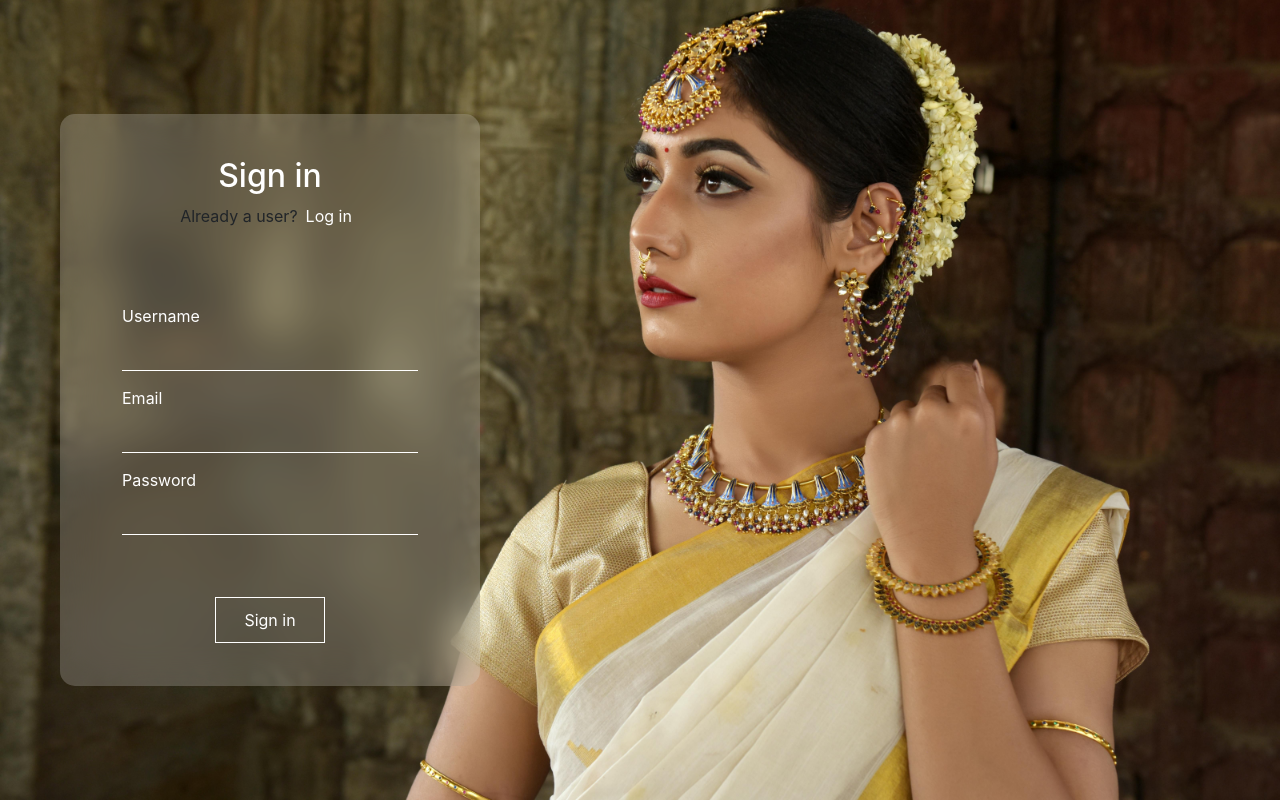
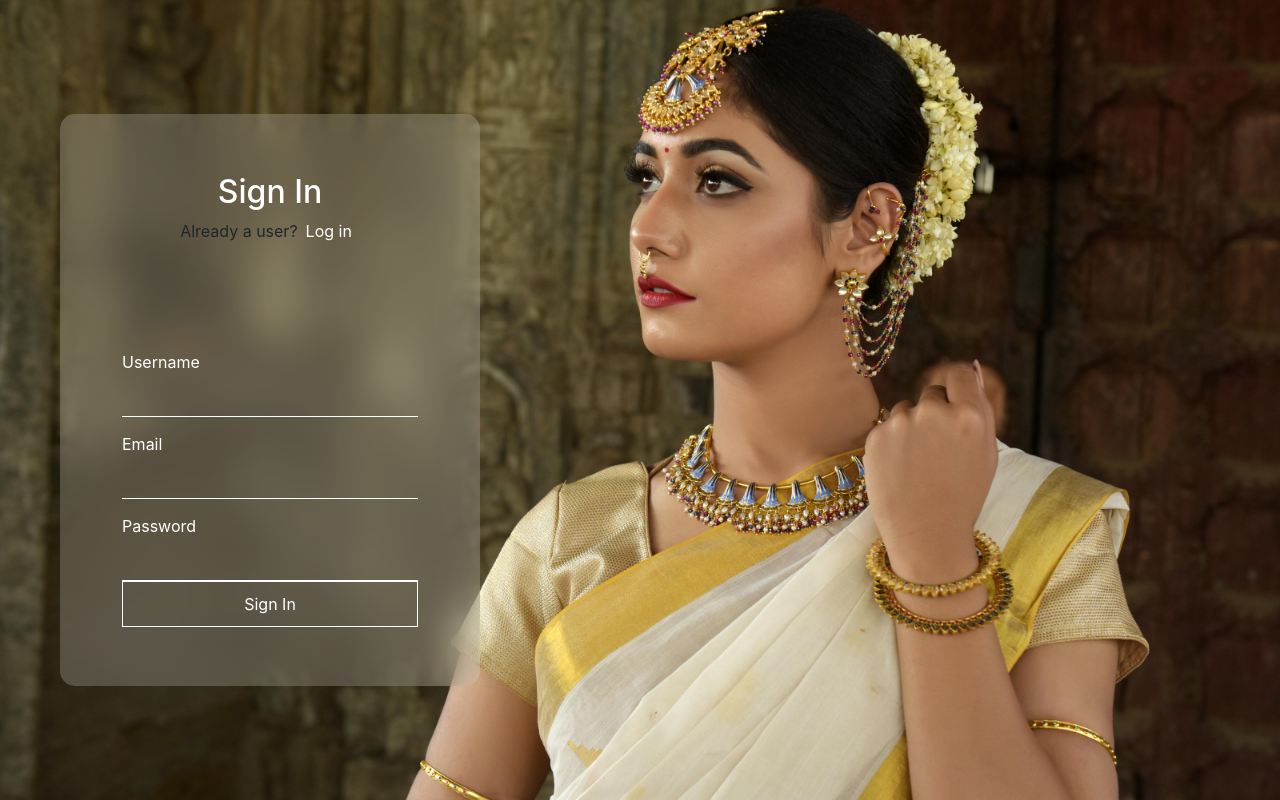
Before and after one commit to Susanta2001/creselle-repo, a React (Create React App) app: page /signin in a window 1280 px wide. Built offline with nearby package versions, Linux system fonts and the light colour scheme; a web font is replaced by a local one.

Commit message:
Added sign in functionality

```diff
--- a/src/components/Signin.jsx
+++ b/src/components/Signin.jsx
@@ -1,39 +1,93 @@
-import React from 'react'
-import '../assets/css/Signin.css'
-import {Link} from 'react-router-dom'
+import React, { useState } from 'react';
+import '../assets/css/Signin.css';
+import { Link, useNavigate } from 'react-router-dom';
+
 function Sign() {
+  const [credentials, setCredentials] = useState({ name: '', email: '', password: '' });
+  const [errorMessage, setErrorMessage] = useState('');
+  const [isLoading, setIsLoading] = useState(false);
+  const navigate = useNavigate();
+
+  const handleChange = (e) => {
+    setCredentials({ ...credentials, [e.target.name]: e.target.value });
+  };
+
+  const handleSubmit = async (e) => {
+    e.preventDefault();
+    setErrorMessage('');
+    setIsLoading(true);
+
+    try {
+      const response = await fetch('http://localhost:5000/api/auth/createuser', {
+        method: 'POST',
+        headers: {
+          'Content-Type': 'application/json',
+        },
+        body: JSON.stringify(credentials),
+      });
+
+      const data = await response.json();
+
+      if (response.ok) {
+        // On successful sign-in, redirect to the login page
+        alert('Account created successfully!');
+        navigate('/login');
+      } else {
+        setErrorMessage(data.error || 'Something went wrong!');
+      }
+    } catch (error) {
+      console.error('Error creating user:', error);
+      setErrorMessage('Failed to create account. Please try again later.');
+    } finally {
+      setIsLoading(false);
+    }
+  };
+
   return (
-    <div className='sign-in-main d-flex align-items-center'>
-        <div className='sign-in-inner d-flex flex-column justify-content-around'>
-            <div className='d-flex justify-content-center flex-column align-items-center'>
-                <h2 style={{ color: 'white' }}
-                > Sign in
-                </h2>
-                <span>
-                    Already a user?<Link to='/login' className='mx-2'>Log in </Link>
-                </span>
-            </div>
-            <div className='d-flex flex-column ' style={{width:'80%', alignSelf:'center'}}>
-            <p className='sl-user'>
-                Username
-            </p>
-            <input type='text'></input>
-            <p className='sl-email'>
-                Email
-            </p>
-            <input type='email'></input>
-            <p className='sl-password'>
-                Password
-            </p>
-            <input type='password'></input>
-            </div>
-            <div className='d-flex justify-content-center flex-column align-items-center'>
-                <button id='signinB'>
-                <a  href="/">Sign in</a>
-                </button>
-            </div>
+    <div className="sign-in-main d-flex align-items-center">
+      <div className="sign-in-inner d-flex flex-column justify-content-around">
+        <div className="d-flex justify-content-center flex-column align-items-center">
+          <h2 style={{ color: 'white' }}>Sign In</h2>
+          <span>
+            Already a user?
+            <Link to="/login" className="mx-2">
+              Log in
+            </Link>
+          </span>
         </div>
+        <form className="d-flex flex-column" onSubmit={handleSubmit} style={{ width: '80%', alignSelf: 'center' }}>
+          <p className="sl-user">Username</p>
+          <input
+            type="text"
+            name="name"
+            value={credentials.name}
+            onChange={handleChange}
+            required
+          />
+          <p className="sl-email">Email</p>
+          <input
+            type="email"
+            name="email"
+            value={credentials.email}
+            onChange={handleChange}
+            required
+          />
+          <p className="sl-password">Password</p>
+          <input
+            type="password"
+            name="password"
+            value={credentials.password}
+            onChange={handleChange}
+            required
+          />
+          <button id="signinB" type="submit" disabled={isLoading}>
+            {isLoading ? 'Signing In...' : 'Sign In'}
+          </button>
+        </form>
+        {errorMessage && <p style={{ color: 'red' }}>{errorMessage}</p>}
+      </div>
     </div>
-         )
+  );
 }
-export default Sign
+
+export default Sign;
```
